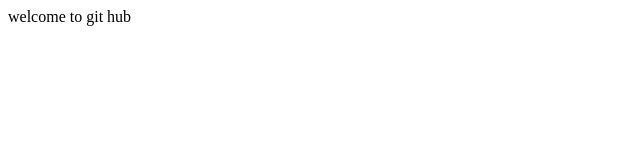
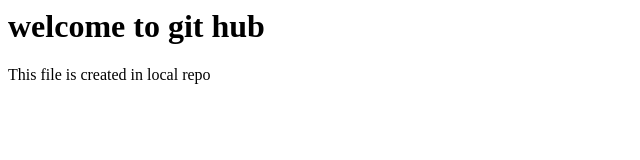
Before and after one commit to contactsaranya/learn-git, a plain HTML site: page index.html in a window 1280 px wide. Shown: the whole page, without its empty margins (0-640 px from the left). Drawn offline with Linux system fonts and the light colour scheme.

Commit message:
Third commit

```diff
--- a/index.html
+++ b/index.html
@@ -3,6 +3,7 @@
 		<title>my first html file</title>
 	</head>
 	<body>
-		welcome to git hub
+		<h1>welcome to git hub</h1>
+		This file is created in local repo
 	</body>
 </html>
```
